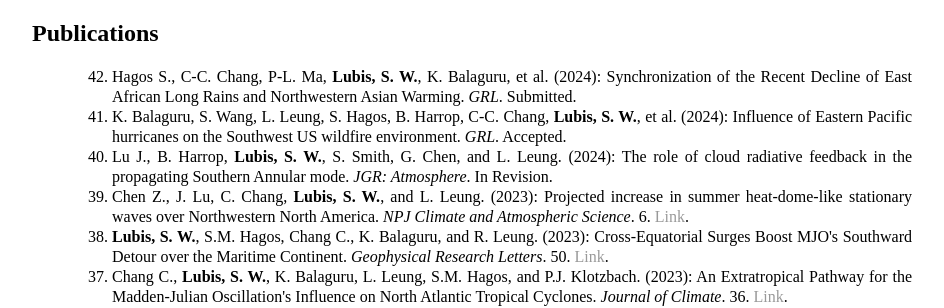
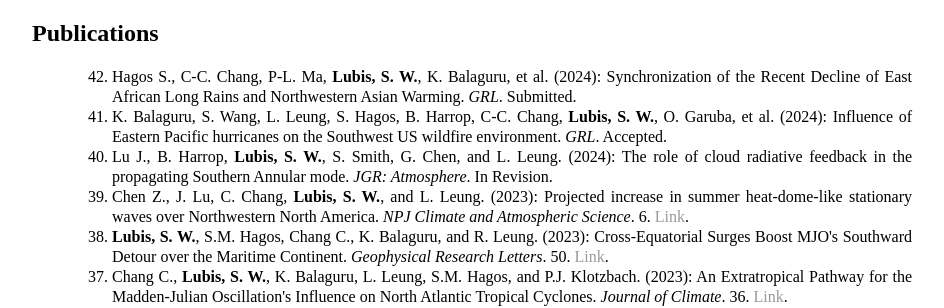
Before and after one commit to sandrolubis/sandrolubis.github.io, a Jekyll site: the page built from publication/index.html, in a window 1280 px wide. Shown: the part 261-569 px from the top of the page, without its empty margins (276-1220 px from the left). Built offline with Jekyll 4.4.1, drawn with Linux system fonts in a browser that asks for light colours.

Commit message:
Update index.html

```diff
--- a/publication/index.html
+++ b/publication/index.html
@@ -8,7 +8,7 @@
 	<ol style="line-height:1.25; text-align:justify;">
 	<ol reversed>
 		<li> Hagos S., C-C. Chang, P-L. Ma, <b>Lubis, S. W.</b>, K. Balaguru, et al. (2024): Synchronization of the Recent Decline of East African Long Rains and Northwestern Asian Warming. <i>GRL</i>. Submitted.</li>
-		<li> K. Balaguru, S. Wang, L. Leung, S. Hagos, B. Harrop, C-C. Chang, <b>Lubis, S. W.</b>, et al. (2024): Influence of Eastern Pacific hurricanes on the Southwest US wildfire environment. <i>GRL</i>. Accepted.</li>
+		<li> K. Balaguru, S. Wang, L. Leung, S. Hagos, B. Harrop, C-C. Chang, <b>Lubis, S. W.</b>, O. Garuba, et al. (2024): Influence of Eastern Pacific hurricanes on the Southwest US wildfire environment. <i>GRL</i>. Accepted.</li>
 		<li> Lu J., B. Harrop, <b>Lubis, S. W.</b>, S. Smith, G. Chen, and L. Leung. (2024): The role of cloud radiative feedback in the propagating Southern Annular mode. <i>JGR: Atmosphere</i>. In Revision.</li>
 		<li> Chen Z., J. Lu, C. Chang, <b>Lubis, S. W.</b>, and L. Leung. (2023): Projected increase in summer heat-dome-like stationary waves over Northwestern North America. <i>NPJ Climate and Atmospheric Science</i>. 6. <a href="https://doi.org/10.1038/s41612-023-00511-2">Link</a>.</li>
 		<li><b>Lubis, S. W.</b>, S.M. Hagos, Chang C., K. Balaguru,  and R. Leung. (2023): Cross-Equatorial Surges Boost MJO's Southward Detour over the Maritime Continent. <i>Geophysical Research Letters</i>. 50. <a href="https://doi.org/10.1029/2023GL104770">Link</a>.</li>
```
